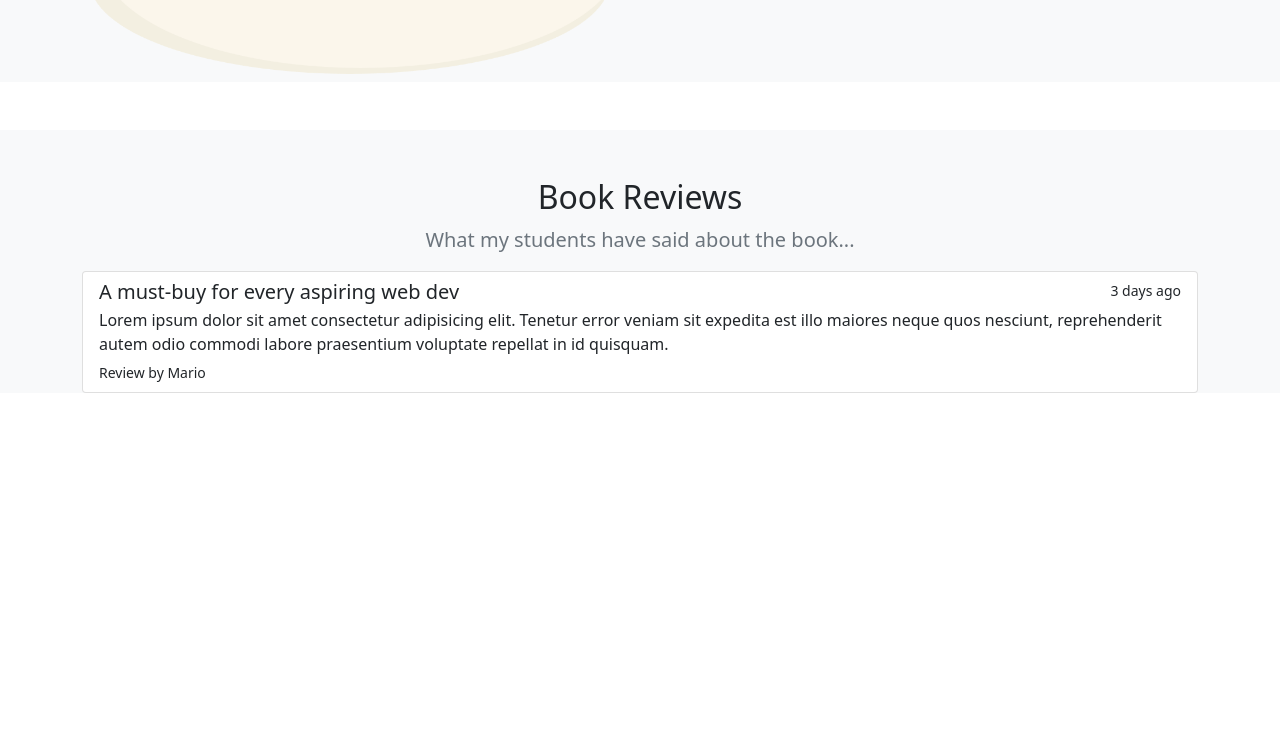
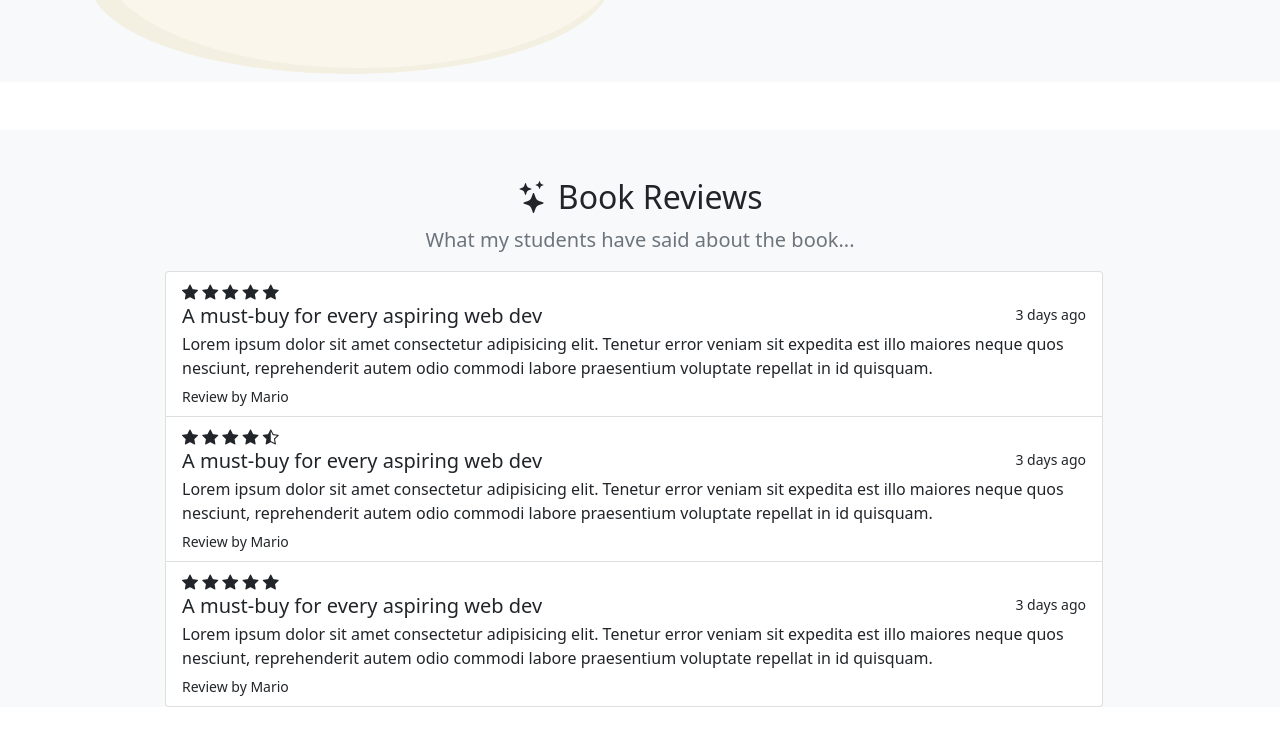
Before and after one commit to rua1hc/Html_Css_NinjaPro, a plain HTML site: page index.html in a window 1280 px wide. Shown: the part 1849-2594 px from the top of the page. Before the commit the page ends 2242 px from the top, so only its background shows below. Drawn offline with nearby package versions, Linux system fonts and the light colour scheme.

Commit message:
Bv5 v13 adding icons

```diff
--- a/index.html
+++ b/index.html
@@ -11,6 +11,10 @@
             integrity="sha384-1BmE4kWBq78iYhFldvKuhfTAU6auU8tT94WrHftjDbrCEXSU1oBoqyl2QvZ6jIW3"
             crossorigin="anonymous"
         />
+        <link
+            rel="stylesheet"
+            href="https://cdn.jsdelivr.net/npm/bootstrap-icons@1.9.1/font/bootstrap-icons.css"
+        />
         <!-- <style>
 
         </style> -->
@@ -20,8 +24,9 @@
     <body>
         <nav class="navbar navbar-expand-md navbar-dark bg-primary mb-5">
             <div class="container-lg">
-                <a class="navbar-brand" href="#"
-                    ><span class="">Net Ninja Pro - the Book</span></a
+                <a class="navbar-brand" href="#">
+                    <i class="bi bi-book-half"></i>
+                    <span class="">Net Ninja Pro - the Book</span></a
                 >
                 <button
                     class="navbar-toggler"
@@ -379,14 +384,25 @@
             </div>
         </section>
 
-        <section id="reviews" class="bg-light mt-5 pt-5">
-            <div class="container">
-                <h2 class="text-center">Book Reviews</h2>
+        <section id="reviews" class="bg-light my-5 pt-5">
+            <div class="container-md">
+                <h2 class="text-center">
+                    <i class="bi bi-stars"></i>
+                    Book Reviews
+                </h2>
                 <p class="lead text-center text-muted">
                     What my students have said about the book...
                 </p>
-                <ul class="list-group">
+                <div class="row justify-content-center">
+                    <ul class="list-group col-lg-10">
                         <li class="list-group-item">
+                            <div>
+                                <i class="bi bi-star-fill"></i>
+                                <i class="bi bi-star-fill"></i>
+                                <i class="bi bi-star-fill"></i>
+                                <i class="bi bi-star-fill"></i>
+                                <i class="bi bi-star-fill"></i>
+                            </div>
                             <div class="d-flex w-100 justify-content-between">
                                 <h5 class="mb-1">
                                     A must-buy for every aspiring web dev
@@ -394,15 +410,62 @@
                                 <small>3 days ago</small>
                             </div>
                             <p class="mb-1">
-                            Lorem ipsum dolor sit amet consectetur adipisicing
-                            elit. Tenetur error veniam sit expedita est illo
-                            maiores neque quos nesciunt, reprehenderit autem
-                            odio commodi labore praesentium voluptate repellat
-                            in id quisquam.
+                                Lorem ipsum dolor sit amet consectetur
+                                adipisicing elit. Tenetur error veniam sit
+                                expedita est illo maiores neque quos nesciunt,
+                                reprehenderit autem odio commodi labore
+                                praesentium voluptate repellat in id quisquam.
+                            </p>
+                            <small>Review by Mario </small>
+                        </li>
+                        <li class="list-group-item">
+                            <div>
+                                <i class="bi bi-star-fill"></i>
+                                <i class="bi bi-star-fill"></i>
+                                <i class="bi bi-star-fill"></i>
+                                <i class="bi bi-star-fill"></i>
+                                <i class="bi bi-star-half"></i>
+                            </div>
+                            <div class="d-flex w-100 justify-content-between">
+                                <h5 class="mb-1">
+                                    A must-buy for every aspiring web dev
+                                </h5>
+                                <small>3 days ago</small>
+                            </div>
+                            <p class="mb-1">
+                                Lorem ipsum dolor sit amet consectetur
+                                adipisicing elit. Tenetur error veniam sit
+                                expedita est illo maiores neque quos nesciunt,
+                                reprehenderit autem odio commodi labore
+                                praesentium voluptate repellat in id quisquam.
+                            </p>
+                            <small>Review by Mario </small>
+                        </li>
+                        <li class="list-group-item">
+                            <div>
+                                <i class="bi bi-star-fill"></i>
+                                <i class="bi bi-star-fill"></i>
+                                <i class="bi bi-star-fill"></i>
+                                <i class="bi bi-star-fill"></i>
+                                <i class="bi bi-star-fill"></i>
+                            </div>
+                            <div class="d-flex w-100 justify-content-between">
+                                <h5 class="mb-1">
+                                    A must-buy for every aspiring web dev
+                                </h5>
+                                <small>3 days ago</small>
+                            </div>
+                            <p class="mb-1">
+                                Lorem ipsum dolor sit amet consectetur
+                                adipisicing elit. Tenetur error veniam sit
+                                expedita est illo maiores neque quos nesciunt,
+                                reprehenderit autem odio commodi labore
+                                praesentium voluptate repellat in id quisquam.
                             </p>
                             <small>Review by Mario </small>
                         </li>
                     </ul>
+                </div>
             </div>
         </section>
 
```
Lines whose indentation alone changed are shown as unchanged.
